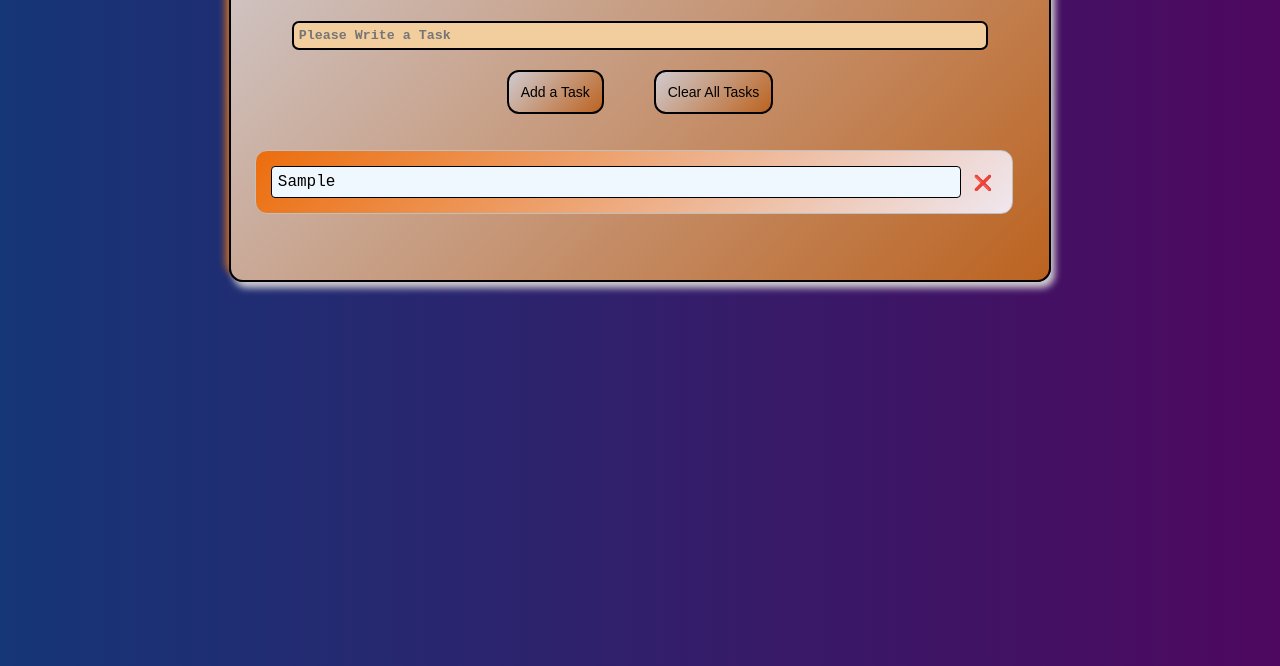
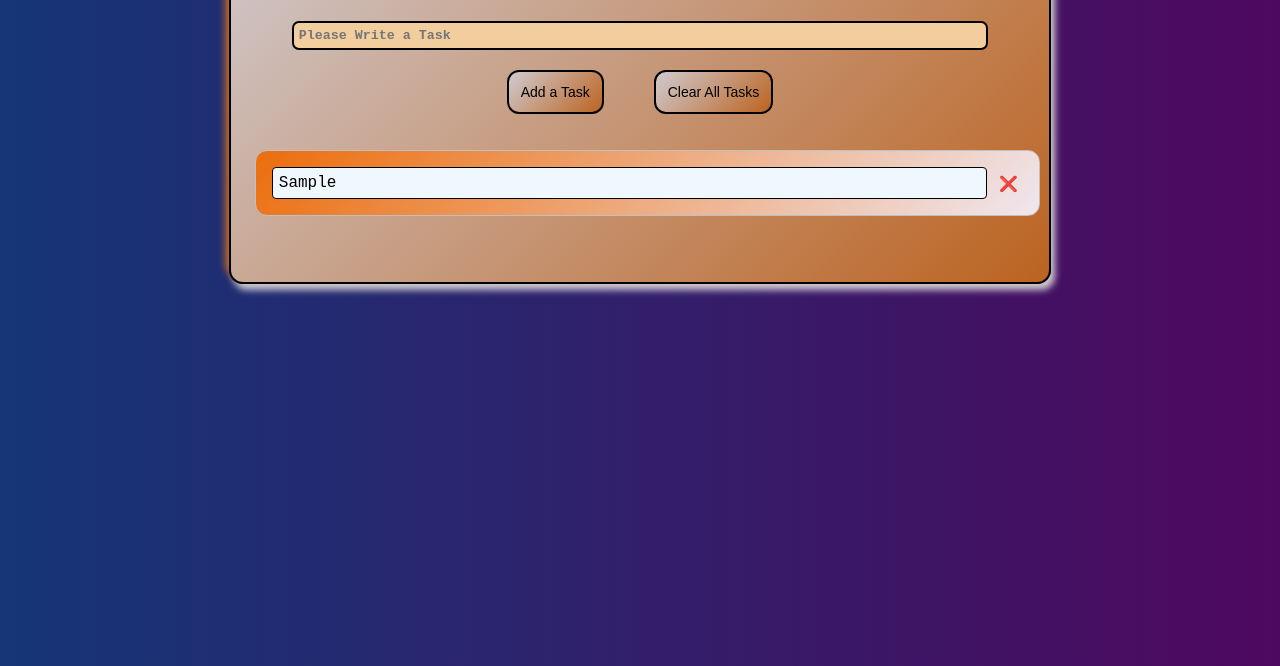
Before and after one commit to S-A-I-F-364/-advanced-todo, a plain HTML site: page index.html in a window 1280 px wide. Both pictures are taken after typing "Sample" into the empty fields and a click on the button "Add a Task". Shown: the part 134-800 px from the top of the page. Drawn offline with Linux system fonts and the light colour scheme.

Commit message:
Refactor advanced-todo.css styles

```diff
--- a/advanced-todo.css
+++ b/advanced-todo.css
@@ -84,9 +84,8 @@ li{
     margin-bottom: 20px;
     margin-left: 9px;
     background:linear-gradient(135deg,rgb(236, 109, 12),rgb(239, 231, 239));
-    width: 100%;
-    box-sizing: border-box;
-    padding: 15px;
+    width: 99%;
+    padding: 16px;
     font-size: 15px;
     border-radius: 12px;
     transition: 0.3s;
```
